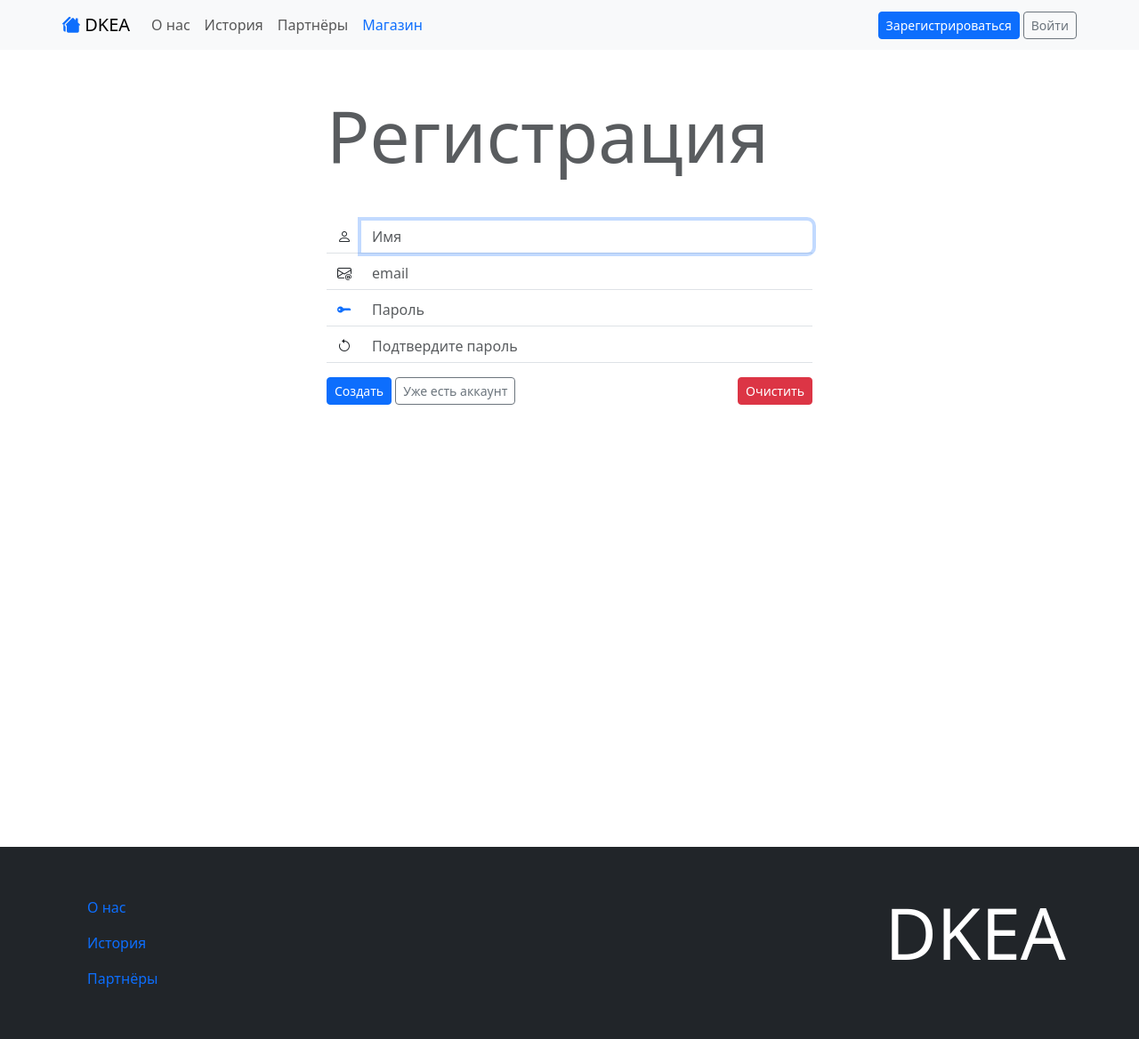
After one commit to seutil/Django-eCommerce, a Django app: page /accounts/signup/ in a window 1280 px wide. The commit adds this page. Shown: the whole page at 89% size. Run offline with Django 4.2, Linux system fonts and the light colour scheme; some libraries are stand-ins or nearby versions.

Commit message:
Add signup form

```diff
--- a/accounts/forms.py
+++ b/accounts/forms.py
@@ -1,6 +1,14 @@
 from django import forms
 from django.contrib.auth import forms as auth_forms
+
+from . import models
 
 
 class LoginForm(auth_forms.AuthenticationForm):
     remember_me = forms.BooleanField(initial=True, required=False)
+
+
+class SignUpForm(auth_forms.UserCreationForm):
+    class Meta(auth_forms.UserCreationForm.Meta):
+        model = models.User
+        fields = auth_forms.UserCreationForm.Meta.fields + ('email',)
--- a/accounts/urls.py
+++ b/accounts/urls.py
@@ -5,4 +5,5 @@ from . import views
 
 urlpatterns = [
     path('login/', views.LoginView.as_view(), name='account_login'),
+    path('signup/', views.SingUpView.as_view(), name='account_signup'),
 ]
--- a/accounts/views.py
+++ b/accounts/views.py
@@ -1,10 +1,11 @@
 from django.urls import reverse_lazy
-from django.contrib.auth import views
+from django.views import generic as views
+from django.contrib.auth import views as auth_views
 
 from . import forms
 
 
-class LoginView(views.LoginView):
+class LoginView(auth_views.LoginView):
     authentication_form = forms.LoginForm
     redirect_authenticated_user = True
 
@@ -15,3 +16,9 @@ class LoginView(views.LoginView):
             self.request.session.modified = True
 
         return super().form_valid(form)
+
+
+class SingUpView(views.CreateView):
+    form_class = forms.SignUpForm
+    template_name = 'registration/signup.html'
+    success_url = reverse_lazy('account_login')
--- a/templates/base.html
+++ b/templates/base.html
@@ -31,7 +31,7 @@
                         </ul>
                     {% else %}
                         <div class="d-flex gap-1">
-                            <a href="#" class="btn btn-primary btn-sm">Зарегистрироваться</a>
+                            <a href="{% url 'account_signup' %}" class="btn btn-primary btn-sm">Зарегистрироваться</a>
                             <a href="{% url 'account_login' %}" class="btn btn-outline-secondary btn-sm">Войти</a>
                         </div>
                     {% endif %}
--- a/templates/registration/login.html
+++ b/templates/registration/login.html
@@ -29,7 +29,7 @@
                 <div class="d-flex justify-content-between mt-3">
                     <div>
                         <button type="submit" class="btn btn-primary btn-sm">Войти</button>
-                        <a href="signup.html" class="btn btn-outline-secondary btn-sm">Создать аккаунт</a>
+                        <a href="{% url 'account_signup' %}" class="btn btn-outline-secondary btn-sm">Создать аккаунт</a>
                     </div>
                     <button type="reset" class="btn btn-danger btn-sm">Очистить</button>
                 </div>
--- /dev/null
+++ b/templates/registration/signup.html
@@ -0,0 +1,43 @@
+{% extends 'base.html' %}
+{% load widget_tweaks %}
+
+{% block head_title %}Регистрация{% endblock %}
+
+{% block content %}
+    <div class="row vh-100 justify-content-center">
+        <div class="col-8 col-md-6">
+            <h1 class="display-1 text-muted">Регистрация</h1>
+            <form action="{% url 'account_signup' %}" method="post" class="mt-5">
+                {% csrf_token %}
+                <div class="input-group border-bottom">
+                    <span class="input-group-text bg-transparent border-0"><i class="bi bi-person"></i></span>
+                    {% render_field form.username class+="form-control border-0" placeholder="Имя" %}
+                </div>
+                <div class="input-group mt-1 border-bottom">
+                    <span class="input-group-text bg-transparent border-0"><i class="bi bi-envelope-at"></i></span>
+                    {% render_field form.email class+="form-control border-0" placeholder="email" %}
+                </div>
+                <div class="input-group mt-1 border-bottom">
+                    <span class="input-group-text bg-transparent border-0"><i class="bi bi-key-fill text-primary"></i></span>
+                    {% render_field form.password1 class+="form-control border-0" placeholder="Пароль" %}
+                </div>
+                <div class="input-group mt-1 border-bottom">
+                    <span class="input-group-text bg-transparent border-0"><i class="bi bi-arrow-counterclockwise"></i></span>
+                    {% render_field form.password2 class+="form-control border-0" placeholder="Подтвердите пароль" %}
+                </div>
+                {% if form.non_form_errors %}
+                    <div class="mt-3 py-2 px-3 bg-danger text-white rounded">
+                        {{ form.non_field_errors }}
+                    </div>
+                {% endif %}
+                <div class="d-flex justify-content-between mt-3">
+                    <div>
+                        <button type="submit" class="btn btn-primary btn-sm">Создать</button>
+                        <a href="{% url 'account_login' %}" class="btn btn-outline-secondary btn-sm">Уже есть аккаунт</a>
+                    </div>
+                    <button type="reset" class="btn btn-danger btn-sm">Очистить</button>
+                </div>
+            </form>
+        </div>
+    </div>
+{% endblock %}
```
